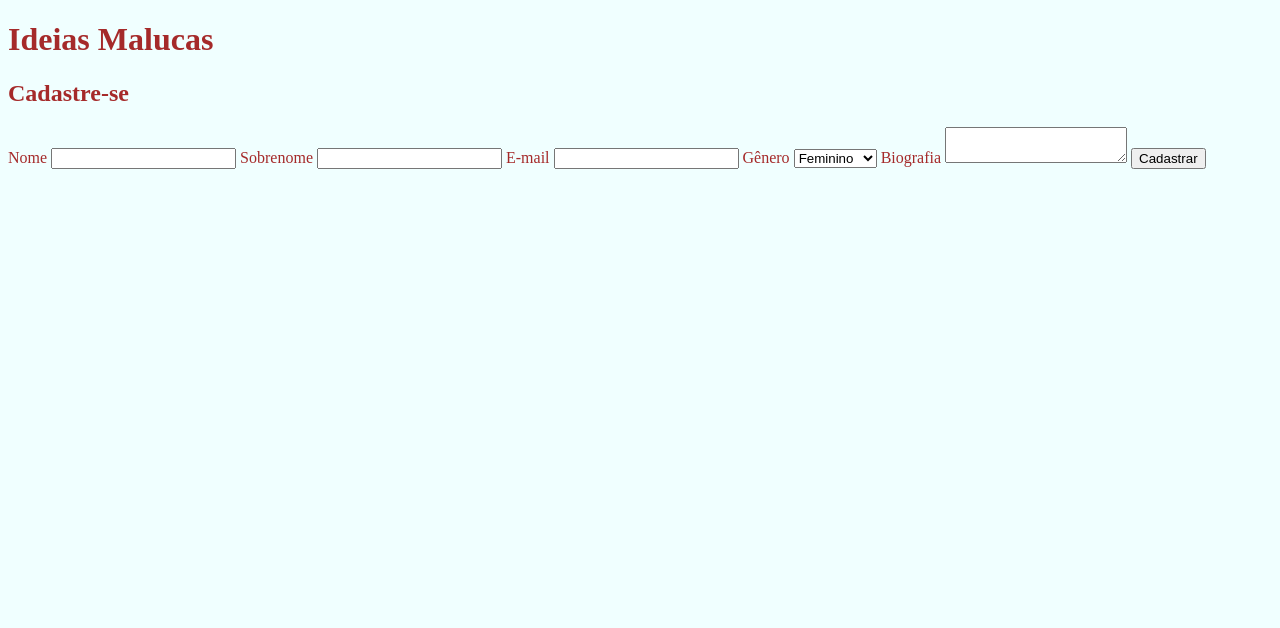
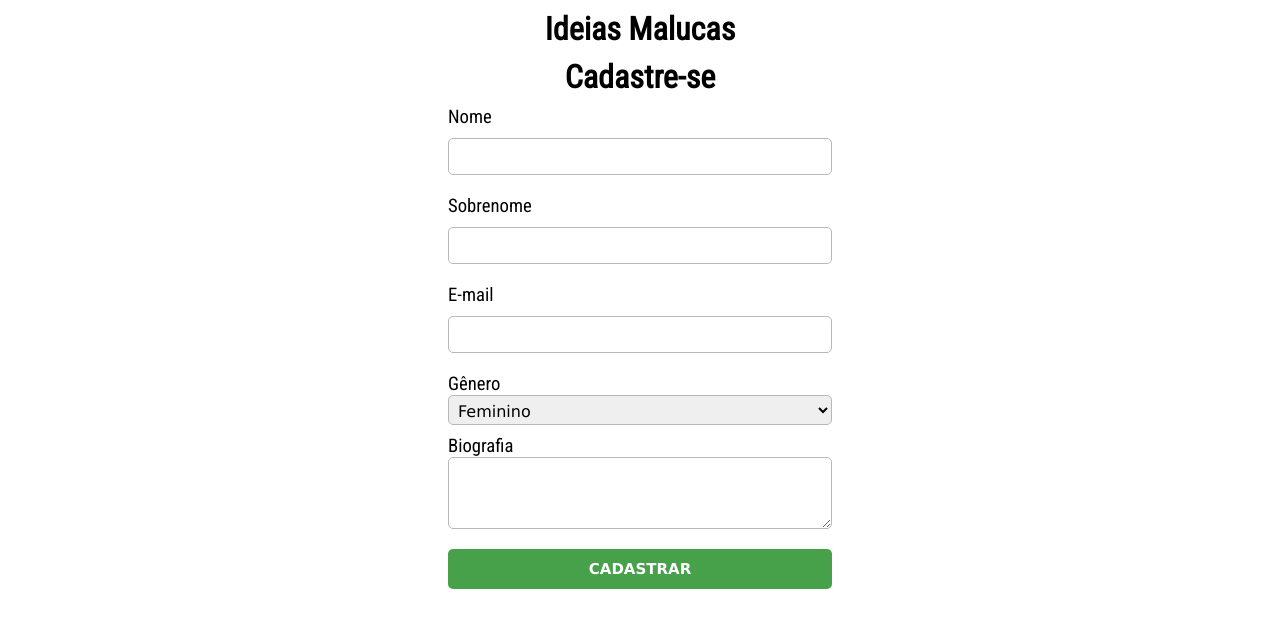
Before and after one commit to Cleiton7/ideias-malucas, a Django app: page / in a window 1280 px wide. Shown: the top 628 px of the page. Run offline with Django 3.2, Linux system fonts and the light colour scheme; parts of the project's set-up code (start-up, migrations or seed data) failed here and were passed over.

Commit message:
Estilizar páginas

```diff
--- /dev/null
+++ b/website/static/css/formularios.css
@@ -0,0 +1,86 @@
+body {
+    margin: 0;
+    padding: 0;
+    font-size: 16px;
+    font-family: 'Roboto Condensed';
+}
+
+h1, h2 {
+    text-align: center;
+    font-size: 24pt;
+    margin: 10px;
+}
+
+/* formatação do paragrafo na pagina de login */
+p {
+    text-align: center;
+}
+
+/* subtitulo da pagina ideias */
+.subtitulo_ideias h2{
+    font-size: 16pt;
+}
+
+.formulario form{
+    width: 100vw;
+    height: 390px;
+    display: flex;
+    flex-direction: column;
+    align-items: center;
+}
+
+.campo_form {
+    display: flex;
+    flex-direction: column;
+    margin-bottom: 10px;
+    width: 30%;
+}
+
+.campo_form input {
+    margin: 10px 0;
+}
+
+.campo_form input,
+.campo_form select,
+.campo_form textarea {
+    padding: 5px;
+    height: 25px;
+    border: 1px solid rgb(184, 184, 184);
+    border-radius: 5px;
+}
+
+.campo_form input,
+.campo_form textarea,
+.campo_form select {
+    font-size: 12pt;
+    font-family: Verdana, Geneva, Tahoma, sans-serif
+}
+
+.campo_form select {
+    height: 30px;
+}
+
+.campo_form textarea {
+    height: 60px;
+}
+
+.campo_form .botao {
+    height: 40px;
+    color: white;
+    background-color: rgb(70, 161, 74);
+    border: none;
+    cursor: pointer;
+    text-transform: uppercase;
+    font-weight: bold;
+    font-size: 15px;
+}
+
+.campo_form label {
+    font-size: 14pt;
+}
+
+@media(max-width: 411px){
+    .campo_form{
+        width: 80%;
+    }
+}
--- a/website/static/css/styles.css
+++ /dev/null
@@ -1,4 +0,0 @@
-body {
-    background-color: azure;
-    color: brown;
-}
--- a/website/templates/index.html
+++ b/website/templates/index.html
@@ -1,4 +1,9 @@
 {% extends 'shared/layout.html' %}
+{% load static %}
+
+{% block link %}
+    <link rel="stylesheet" href="{% static 'css/formularios.css' %}">
+{% endblock %}
 
 {% block conteudo %}
 
@@ -7,28 +12,42 @@
 
 {{ msg }}
 
+<div class="formulario">
     <form action="/" method="post">
         {% csrf_token %} <!-- csrf é obrigatório ser declarado, funciona como se fosse um carimbo a cada requisição -->
+        <div class="campo_form">
             <label for="">Nome</label>
             <input type="text" name="nome">
+        </div>
 
+        <div class="campo_form">
             <label for="">Sobrenome</label>
             <input type="text" name="sobrenome">
+        </div>
 
+        <div class="campo_form">
             <label for="E-mail">E-mail</label>
             <input type="email" name="email">
+        </div>
 
+        <div class="campo_form">
             <label for="">Gênero</label>
             <select name="genero" id="">
                 <option value="F">Feminino</option>
                 <option value="M">Masculino</option>
                 <option value="O">Outro</option>
             </select>
+        </div>
 
+        <div class="campo_form">
             <label for="">Biografia</label>
             <textarea type="text" name="biografia"></textarea>
+        </div>
 
-    <input type="submit" value="Cadastrar">
+        <div class="campo_form">
+            <input class="botao" type="submit" value="Cadastrar">
+        </div>
     </form>
+</div>
 
 {% endblock %}
--- a/website/templates/shared/layout.html
+++ b/website/templates/shared/layout.html
@@ -7,6 +7,9 @@
     <meta http-equiv="X-UA-Compatible" content="ie=edge">
     <title>Document</title>
     <link rel="stylesheet" href="{% static 'css/styles.css' %}">
+    {% block link %}
+    {% endblock %}
+    <link href="https://fonts.googleapis.com/css?family=Roboto+Condensed&display=swap" rel="stylesheet">
     <script defer src="{% static 'js/scripts.js' %}"></script>
 </head>
 <body>
--- a/website/views.py
+++ b/website/views.py
@@ -56,7 +56,7 @@ def cadastrar_ideias(request):
             ideia.pessoa = pessoa # Não entendi essa linha
             ideia.titulo = request.POST.get('titulo')
             ideia.descricao = request.POST.get('descricao')
-            ideia.categorias = request.POST.get('categorias')
+            ideia.categorias = request.POST.get('categorias'    )
             ideia.categoria_outros = request.POST.get('categoria_outros')
             ideia.save()
             print('aeeeee')
```
Also changed, not shown: website/static/css/sobre.css (added, +28 -0 lines), website/templates/ideias.html (+23 -3 lines), website/templates/login.html (+14 -5 lines), website/templates/sobre.html (+7 -3 lines), db.sqlite3. Lines whose indentation alone changed are shown as unchanged.
